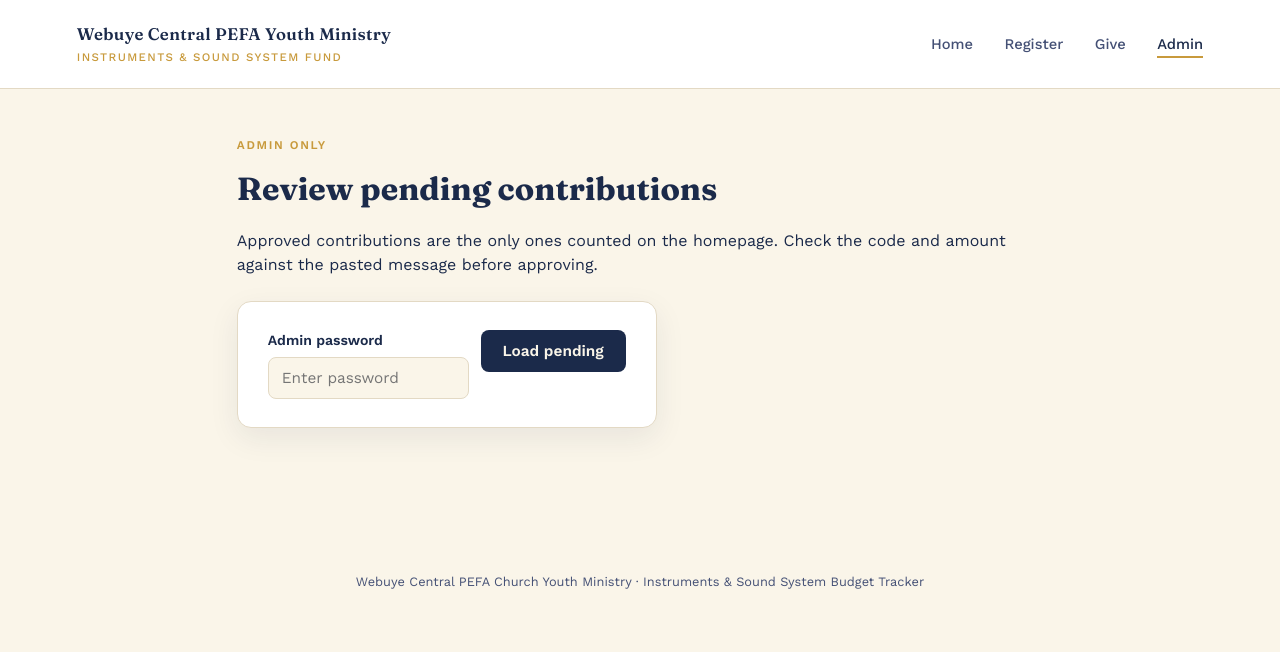
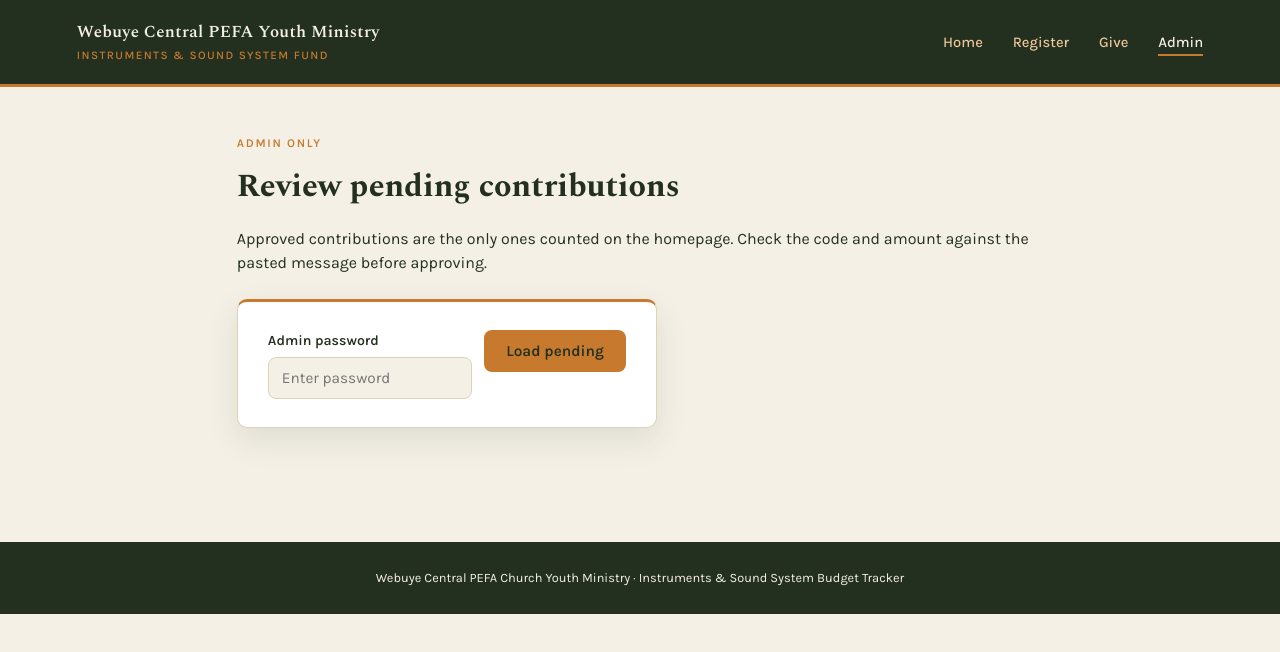
Before and after one commit to enermindb-glitch/webuyepefachurch, a plain HTML site: page admin.html in a window 1280 px wide. Drawn offline with nearby package versions, Linux system fonts and the light colour scheme.

Commit message:
Update style.css

```diff
--- a/style.css
+++ b/style.css
@@ -1,29 +1,31 @@
 /* ============================================================
    Webuye Central PEFA Church Youth Ministry — Instruments Fund
-   Design tokens
-   Ink:    #1B2A4A  (deep worship-night indigo)
-   Gold:   #C89A3C  (brass / offering)
-   Cream:  #FAF5E9  (paper / hymn sheet)
-   Maroon: #7A2E2E  (pending / attention)
-   Green:  #2F6B44  (approved / growth)
-   Display face: Fraunces (warm, characterful serif)
-   Body face:    Work Sans
-   Data face:    IBM Plex Mono (ledger numbers)
+   Design tokens (v3 — moss & ochre)
+   Ink:      #24301F  (deep moss — hymnal binding)
+   Ink-soft: #55624C
+   Ochre:    #C77A2E  (aged brass horn)
+   Ochre-lt: #EBC79A
+   Parchment:#F4F0E6  (hymn sheet paper)
+   Maroon:   #7A3327  (pending / attention)
+   Green:    #3C6E4A  (approved / growth)
+   Display face: Spectral
+   Body face:    Karla
+   Data face:    IBM Plex Mono
 ============================================================ */
 
-@import url('https://fonts.googleapis.com/css2?family=Fraunces:ital,opsz,wght@0,9..144,400;0,9..144,600;0,9..144,700;1,9..144,500&family=Work+Sans:wght@400;500;600&family=IBM+Plex+Mono:wght@500;600&display=swap');
+@import url('https://fonts.googleapis.com/css2?family=Spectral:ital,wght@0,400;0,600;0,700;1,500&family=Karla:wght@400;500;600&family=IBM+Plex+Mono:wght@500;600&display=swap');
 
 :root {
-  --ink: #1B2A4A;
-  --ink-soft: #445075;
-  --gold: #C89A3C;
-  --gold-soft: #E7CE93;
-  --cream: #FAF5E9;
+  --ink: #24301F;
+  --ink-soft: #55624C;
+  --gold: #C77A2E;
+  --gold-soft: #EBC79A;
+  --cream: #F4F0E6;
   --paper: #FFFFFF;
-  --maroon: #7A2E2E;
-  --green: #2F6B44;
-  --line: #E3D9C4;
-  --shadow: 0 10px 30px rgba(27, 42, 74, 0.08);
+  --maroon: #7A3327;
+  --green: #3C6E4A;
+  --line: #DED2B8;
+  --shadow: 0 12px 32px rgba(36, 48, 31, 0.10);
 }
 
 * { box-sizing: border-box; }
@@ -32,12 +34,12 @@ body {
   margin: 0;
   background: var(--cream);
   color: var(--ink);
-  font-family: 'Work Sans', sans-serif;
+  font-family: 'Karla', sans-serif;
   line-height: 1.5;
 }
 
 h1, h2, h3 {
-  font-family: 'Fraunces', serif;
+  font-family: 'Spectral', serif;
   margin: 0 0 0.4em 0;
   color: var(--ink);
 }
@@ -48,21 +50,22 @@ a { color: var(--ink); }
   display: flex;
   align-items: center;
   justify-content: space-between;
-  padding: 22px 6vw;
-  border-bottom: 1px solid var(--line);
-  background: var(--paper);
+  padding: 20px 6vw;
+  background: var(--ink);
+  border-bottom: 3px solid var(--gold);
 }
 
 .brand {
-  font-family: 'Fraunces', serif;
+  font-family: 'Spectral', serif;
   font-weight: 600;
   font-size: 1.05rem;
   letter-spacing: 0.02em;
+  color: var(--cream);
 }
 
 .brand small {
   display: block;
-  font-family: 'Work Sans', sans-serif;
+  font-family: 'Karla', sans-serif;
   font-weight: 500;
   font-size: 0.72rem;
   color: var(--gold);
@@ -76,14 +79,14 @@ nav a {
   font-weight: 500;
   font-size: 0.92rem;
   margin-left: 26px;
-  color: var(--ink-soft);
+  color: var(--gold-soft);
   border-bottom: 2px solid transparent;
   padding-bottom: 3px;
   transition: color 0.15s ease, border-color 0.15s ease;
 }
 
 nav a:hover, nav a.active {
-  color: var(--ink);
+  color: var(--cream);
   border-color: var(--gold);
 }
 
@@ -105,7 +108,7 @@ main {
 
 .hero h1 {
   font-size: clamp(1.9rem, 4vw, 2.7rem);
-  max-width: 16ch;
+  max-width: 18ch;
 }
 
 .hero p.lede {
@@ -117,7 +120,8 @@ main {
 .card {
   background: var(--paper);
   border: 1px solid var(--line);
-  border-radius: 14px;
+  border-top: 3px solid var(--gold);
+  border-radius: 10px;
   padding: 28px 30px;
   box-shadow: var(--shadow);
 }
@@ -132,7 +136,8 @@ main {
 .stat {
   background: var(--paper);
   border: 1px solid var(--line);
-  border-radius: 12px;
+  border-left: 3px solid var(--gold);
+  border-radius: 8px;
   padding: 20px 22px;
 }
 
@@ -171,7 +176,7 @@ label {
 
 input, select, textarea {
   width: 100%;
-  font-family: 'Work Sans', sans-serif;
+  font-family: 'Karla', sans-serif;
   font-size: 0.96rem;
   padding: 11px 13px;
   border: 1px solid var(--line);
@@ -189,20 +194,20 @@ input:focus, select:focus, textarea:focus {
 }
 
 button {
-  font-family: 'Work Sans', sans-serif;
+  font-family: 'Karla', sans-serif;
   font-weight: 600;
   font-size: 0.96rem;
   padding: 12px 22px;
   border-radius: 8px;
   border: none;
-  background: var(--ink);
-  color: var(--cream);
+  background: var(--gold);
+  color: var(--ink);
   cursor: pointer;
   transition: background 0.15s ease, transform 0.1s ease;
   align-self: flex-start;
 }
 
-button:hover { background: var(--ink-soft); }
+button:hover { background: #AD7F27; }
 button:active { transform: translateY(1px); }
 
 button.secondary {
@@ -215,8 +220,8 @@ button.approve { background: var(--green); color: white; }
 button.reject { background: var(--maroon); color: white; }
 
 .msg { padding: 13px 16px; border-radius: 8px; font-size: 0.92rem; margin-top: -4px; }
-.msg.success { background: #E7F1EA; color: var(--green); border: 1px solid #BFDCC8; }
-.msg.error { background: #F6E7E6; color: var(--maroon); border: 1px solid #E4C2C0; }
+.msg.success { background: #E5EFEA; color: var(--green); border: 1px solid #BCD6CB; }
+.msg.error { background: #F5E6E4; color: var(--maroon); border: 1px solid #E1C1BE; }
 .msg.hidden { display: none; }
 
 .help {
@@ -227,7 +232,8 @@ button.reject { background: var(--maroon); color: white; }
 
 .pending-item {
   border: 1px solid var(--line);
-  border-radius: 10px;
+  border-left: 3px solid var(--gold);
+  border-radius: 8px;
   padding: 16px 18px;
   margin-bottom: 14px;
   background: var(--paper);
@@ -256,8 +262,9 @@ button.reject { background: var(--maroon); color: white; }
 footer {
   text-align: center;
   font-size: 0.8rem;
-  color: var(--ink-soft);
-  padding: 30px 0 50px;
+  color: var(--cream);
+  background: var(--ink);
+  padding: 26px 0;
 }
 
 .progress-caption {
@@ -274,3 +281,5 @@ footer {
   font-style: italic;
   padding: 20px 0;
 }
+
+table th, table td { text-align: left; }
```
